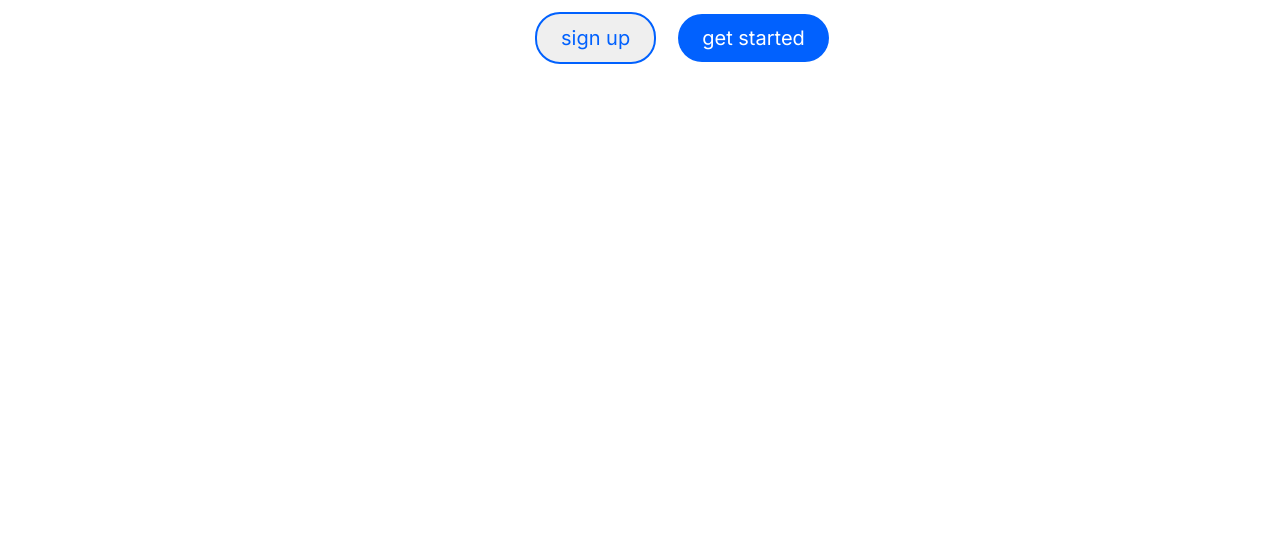
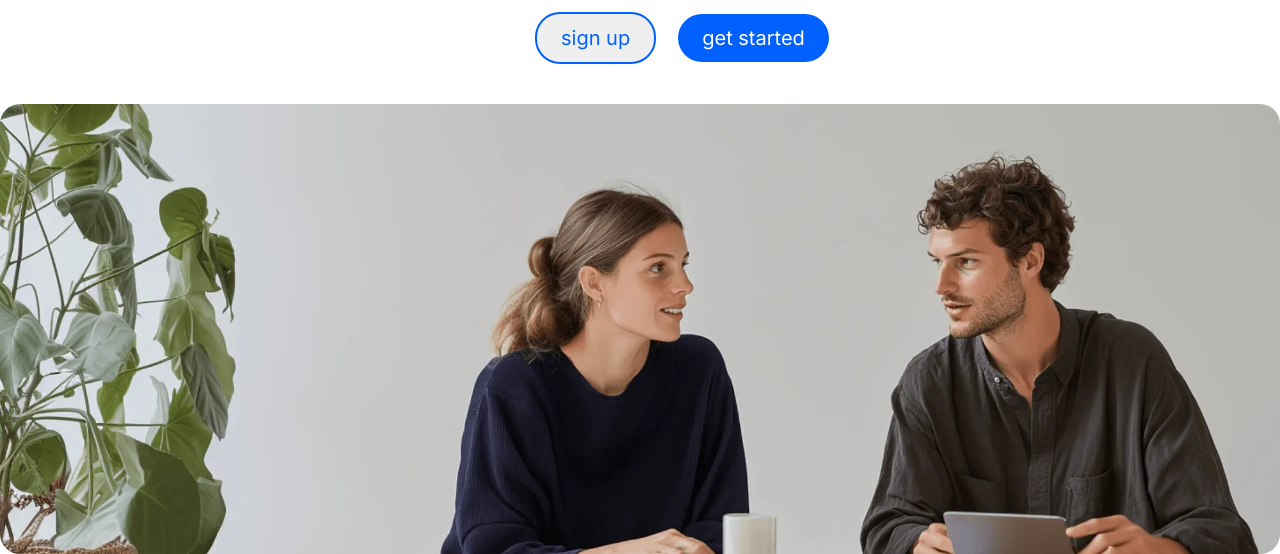
Before and after one commit to Irshad-creates/navis-, a plain HTML site: page index.html in a window 1280 px wide. Shown: the part 293-847 px from the top of the page. Before the commit the page ends 800 px from the top, so only its background shows below. Drawn offline with Linux system fonts and the light colour scheme; a web font is replaced by a local one.

Commit message:
UPDATE main

```diff
--- a/style.css
+++ b/style.css
@@ -118,3 +118,33 @@ html, body{
     background-color: #0161FE;
     border: none;
 }
+
+/* t1 main */
+
+#t1-main{
+    /* grid-area: t1-main;
+    margin-top: 20px;
+    min-height:900px ;
+    width: 100%;
+    padding: 20px 60px;
+    background-image: url(/img/t1-hero.webp);
+    background-repeat: no-repeat;
+    background-size: contain;
+    background-position: center; */
+
+    grid-area: t1-main;
+    padding: 20px 60px;
+    margin-top: 20px;
+    background-color: #d9d9d9;
+    background-image: url(/img/t1-hero.webp);
+    background-size: cover;
+    background-position: center;
+    border-radius: 20px;
+    background-repeat: no-repeat;
+    min-height: 450px;
+}
+/*
+#t1-main img{
+    padding: 20px 60px;
+    border-radius: 25px;
+} */
```
